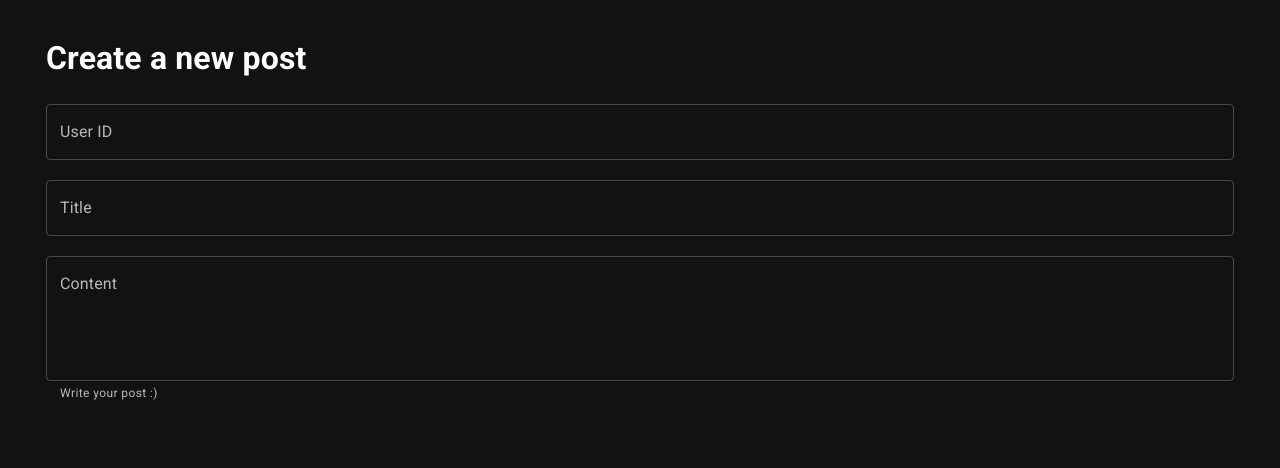
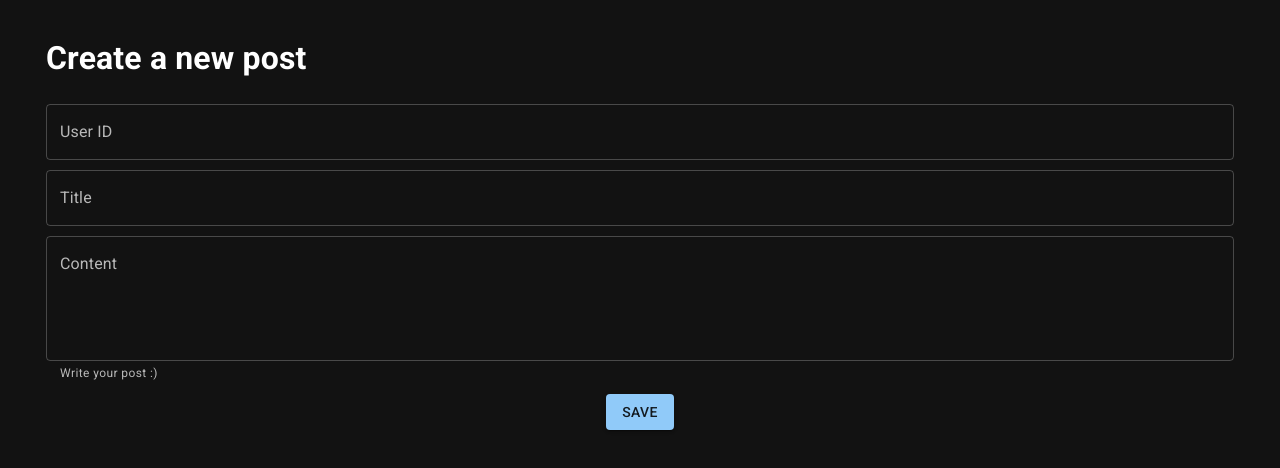
Before and after one commit to kristian-io/PostsRestAPI, a React (Create React App) app in the folder frontend/: page / in a window 1280 px wide. Shown: the top 468 px of the page. Built offline with nearby package versions, Linux system fonts and the light colour scheme.

Commit message:
add button

```diff
--- a/frontend/src/App.js
+++ b/frontend/src/App.js
@@ -1,9 +1,12 @@
-import React from 'react';
-import './App.css';
+import React, { useState } from 'react';
+
 import { Container, TextField } from '@mui/material';
 import { ThemeProvider, createTheme } from '@mui/material/styles';
+import Button from '@mui/material/Button';
 import CssBaseline from '@mui/material/CssBaseline';
 import Box from '@mui/material/Box';
+
+import './App.css';
 
 const darkTheme = createTheme({
   palette: {
@@ -13,7 +16,7 @@ const darkTheme = createTheme({
 });
 
 
-function UserInput({ value=null, label = null }) {
+function UserInput({ value = null, label = null }) {
   return (
     <TextField
       id="outlined-basic"
@@ -25,7 +28,7 @@ function UserInput({ value=null, label = null }) {
   )
 }
 
-function TitleInput({ value=null, label = null }) {
+function TitleInput({ value = null, label = null }) {
   return (
     <TextField
       id="outlined-multiline-static"
@@ -54,12 +57,25 @@ function ContentInput({ label = null }) {
 }
 
 
+function SaveButton() {
+
+  return (
+    <Button
+      variant="contained"
+      sx={{
+        justifySelf: 'center'
+      }}
+    >Save
+    </Button>
+  )
+}
+
 
 function PostContainer() {
   return (
     <div className="post_container">
       <Container
-        sx = {{
+        sx={{
           maxWidth: '70%'
         }}>
         <h1> Create a new post</h1>
@@ -68,7 +84,7 @@ function PostContainer() {
           noValidate
           sx={{
             display: 'grid',
-        gap: 10,
+            gap: 5,
           }}
         >
           <UserInput
@@ -84,6 +100,8 @@ function PostContainer() {
           <ContentInput
             label="Content">
           </ContentInput>
+
+        <SaveButton />
         </Box>
       </Container>
     </div>
```
Lines whose indentation alone changed are shown as unchanged.
